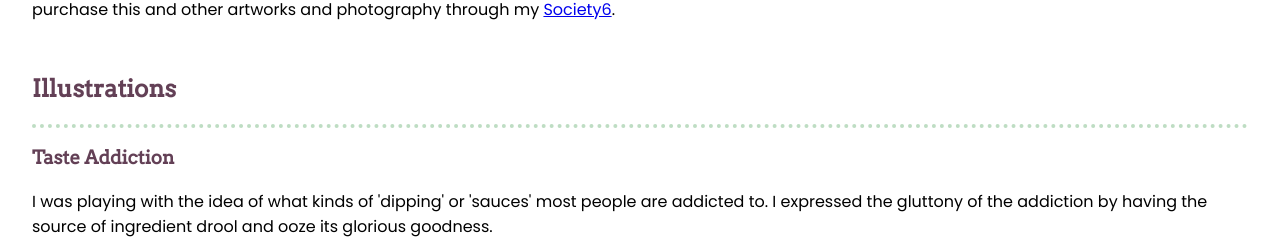
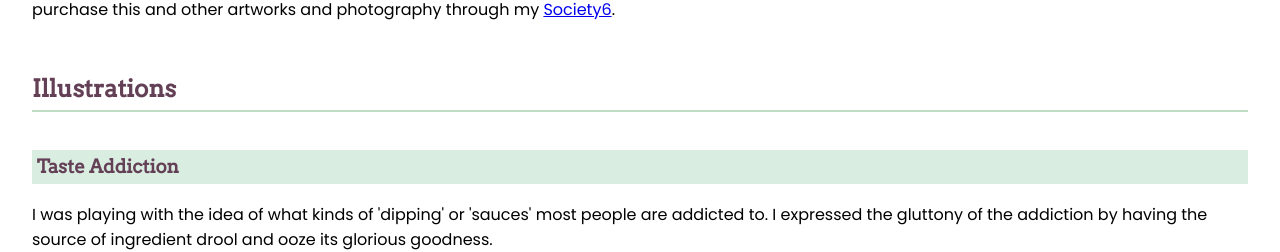
Before and after one commit to christinetran825/tofukid-website, a React (Create React App) app: page /art_design in a window 1280 px wide. Shown: the part 248-500 px from the top of the page. Built offline with nearby package versions, Linux system fonts and the light colour scheme; grey boxes are pictures that could not be loaded.

Commit message:
added background color to projects h3 and footer

```diff
--- a/src/App.css
+++ b/src/App.css
@@ -49,7 +49,7 @@ img {
 }
 
 .container {
-  padding: 0 2em;
+  padding: 0 2em 2em 2em;
   grid-area: main;
 }
 
@@ -85,6 +85,7 @@ footer {
   left: 0;
   bottom: 0;
   width: 100%;
+  background: rgb(179, 221, 195, 0.5);
 }
 
 .copyright {
@@ -177,8 +178,9 @@ span {
   grid-area: projects;
 }
 
-.page-work-header {
-  border-bottom: 0.25em dotted var(--background-color);
+.page-work-header h2{
+  border-bottom: 0.10em solid var(--background-color);
+  padding-bottom: .25em;
 }
 
 .blurb p:first-child:first-letter {
@@ -193,6 +195,13 @@ span {
 .webapps {
   display: grid;
   grid-gap: 1em;
+}
+
+.illustration h3,
+.book h3,
+.brand h3 {
+  background-color: rgb(179, 221, 195, 0.5);
+  padding: 0.25em;
 }
 
 p.notes {
```
